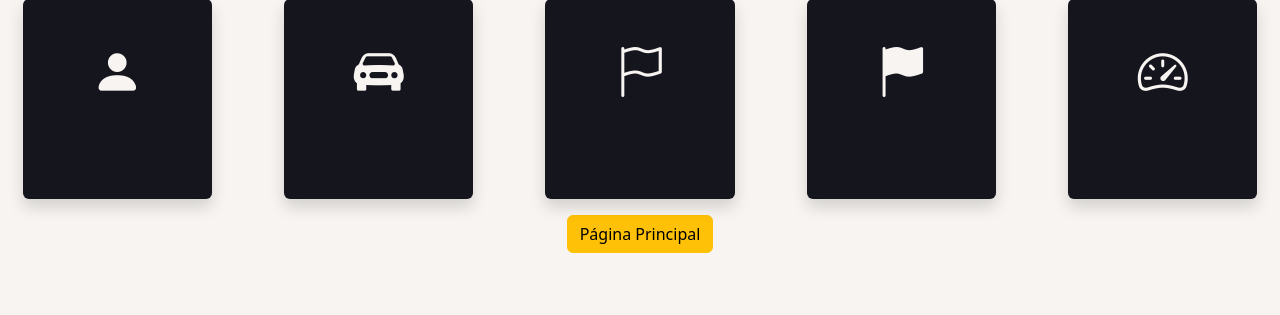
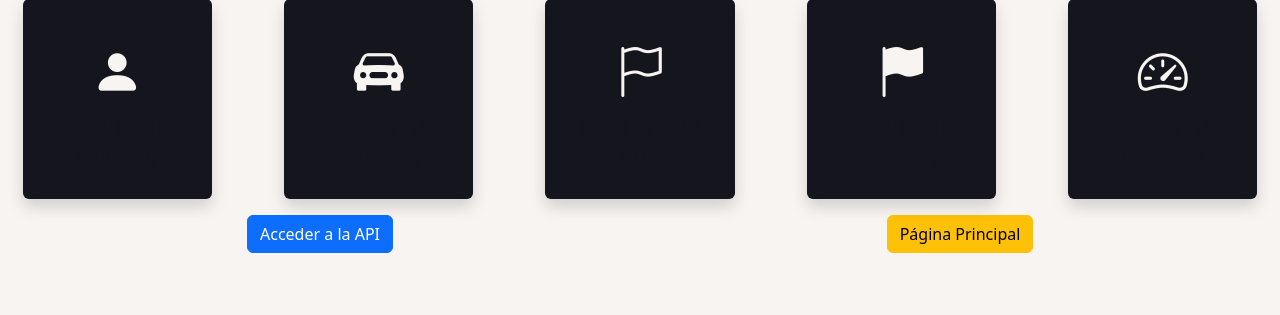
Before and after one commit to JaviPavon/MundialitoPx, a Django app: page /inicio/admin in a window 1280 px wide. Shown: the part 249-564 px from the top of the page. Run offline with Django 4.2, Linux system fonts and the light colour scheme.

Commit message:
Boton para acceder a la Api

```diff
--- a/mundialitopx/templates/mundialitopx/admin/admin.html
+++ b/mundialitopx/templates/mundialitopx/admin/admin.html
@@ -93,6 +93,9 @@
 	</div>
 	<div class="row pt-3">
 		<div class="col">
+			<a class="btn btn-primary" href="/api/">Acceder a la API</a>
+			</div>
+			<div class="col">
 			<a class="btn btn-warning" href="/">Página Principal</a>
 		</div>
 	</div>
```
Also changed, not shown: db.sqlite3.
